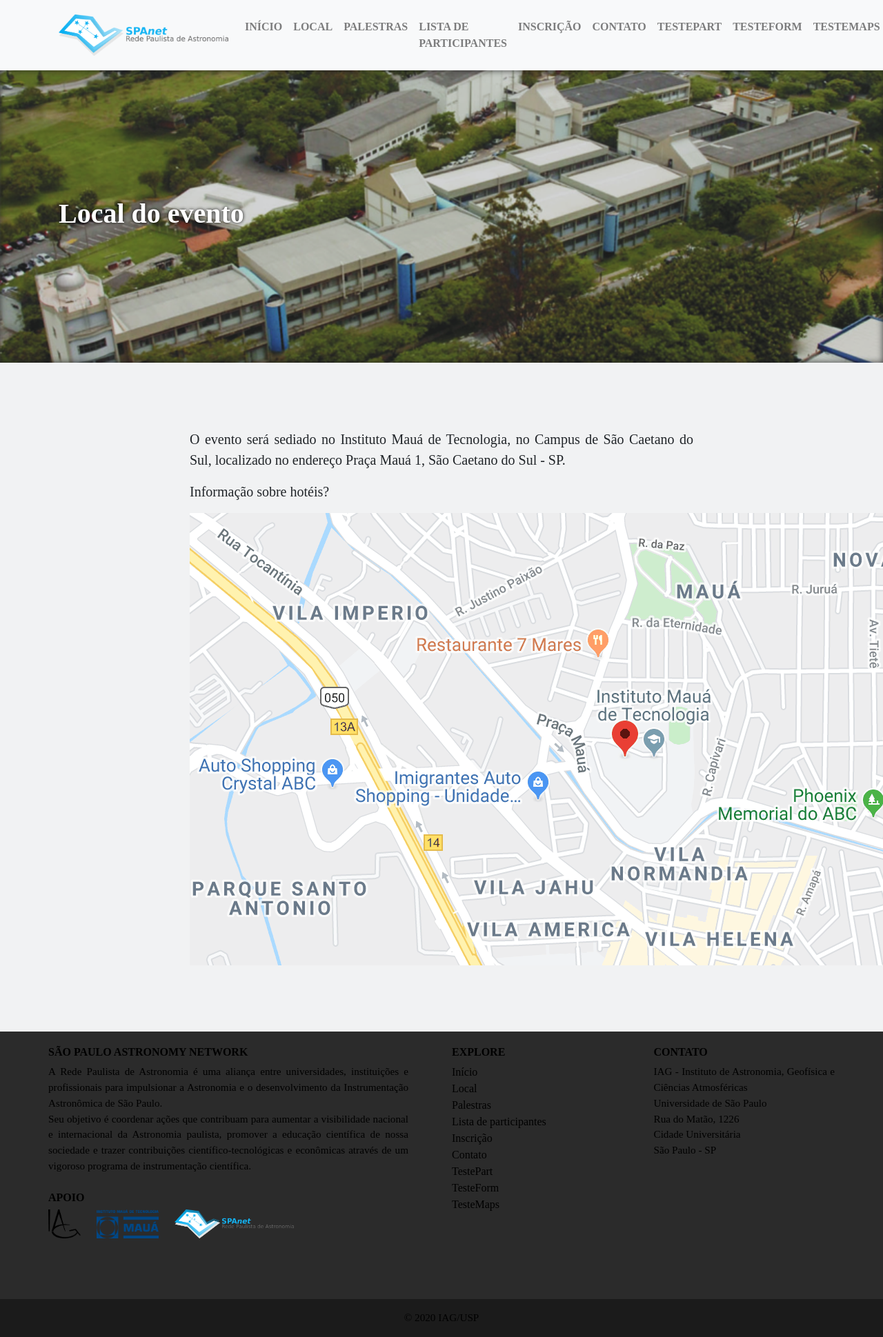
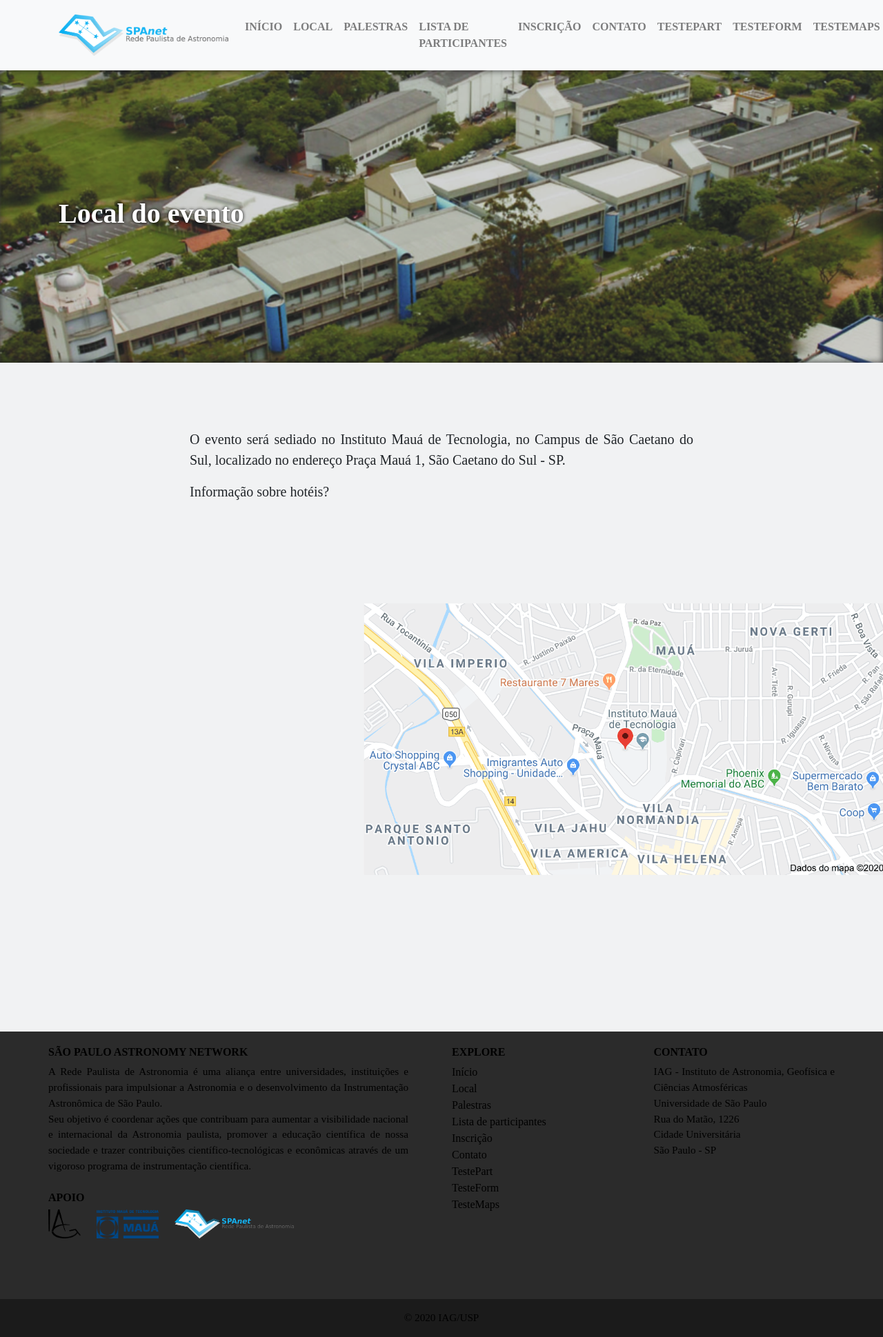
Before and after one commit to wosmla/website, a Jekyll site: the page built from _pgs/testmaps.html, in a window 1280 px wide. Shown: the whole page at 69% size. Built offline with Jekyll 4.4.1, drawn with Linux system fonts in a browser that asks for light colours.

Commit message:
Update testmaps.html

```diff
--- a/_pgs/testmaps.html
+++ b/_pgs/testmaps.html
@@ -15,7 +15,7 @@
         <p class="lead">
           Informação sobre hotéis?
         </p>
-        <img src="/website/assets/img/mauamapa.png" alt="Mauá Mapa">
+        <img src="/website/assets/img/mauamapa.png" alt="Mauá Mapa" style="scale:0.6">
       </div>
     </div>
   </div>
```
